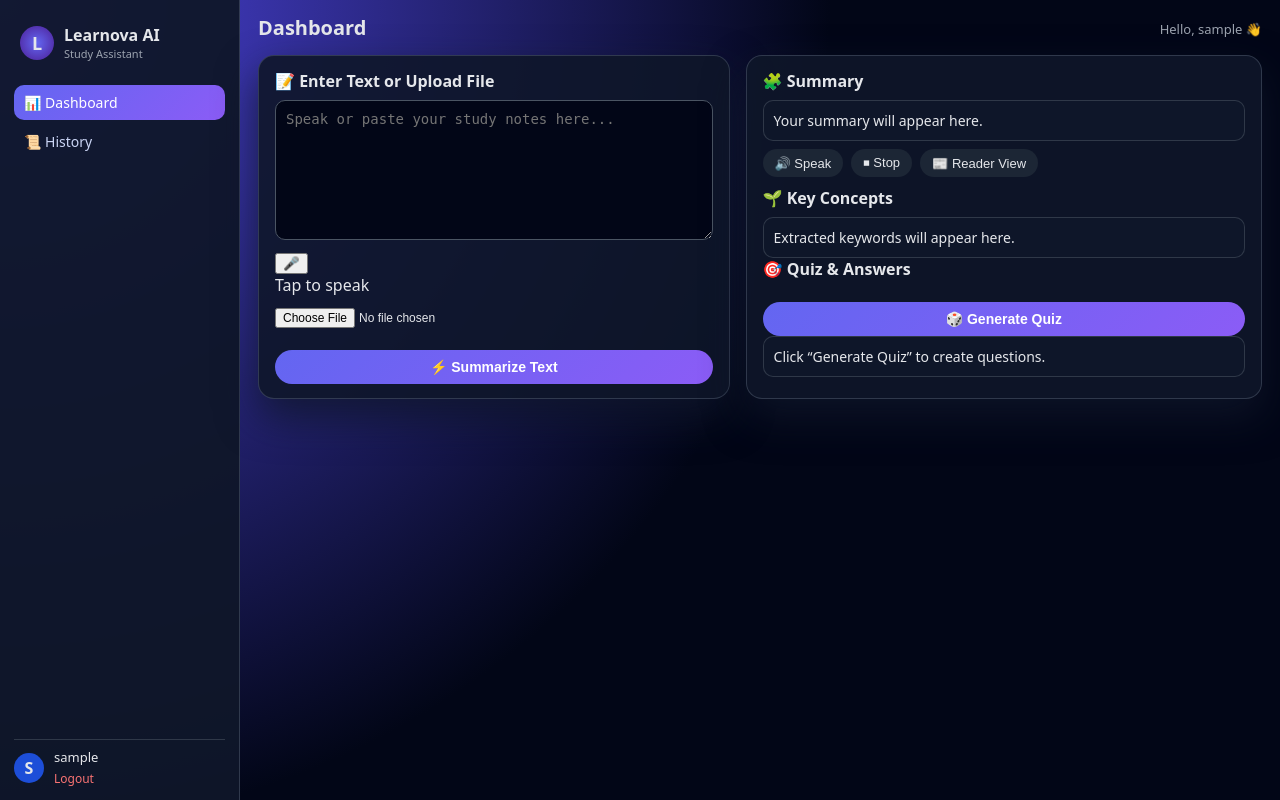
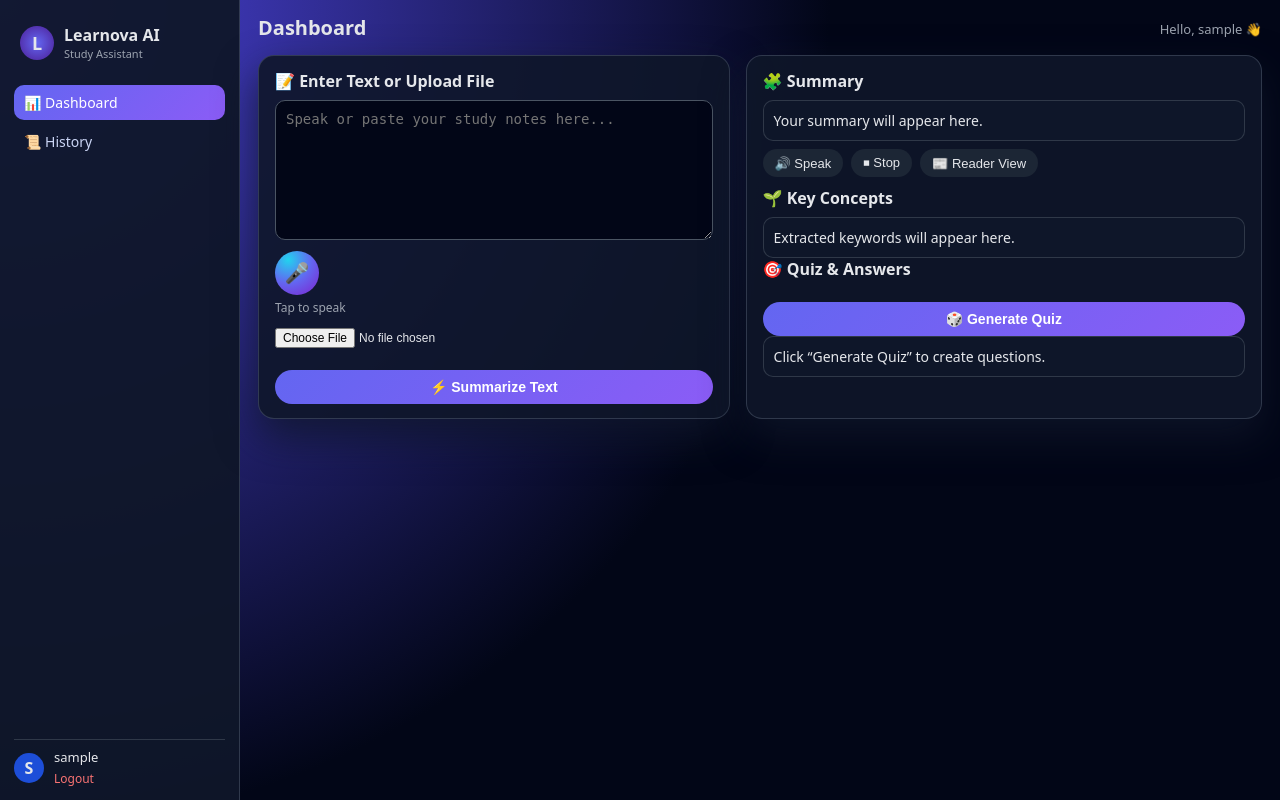
Before and after one commit to lasamailwb-source/learnova-ai, a Flask app: page / in a window 1280 px wide. Run offline with Flask 3, Linux system fonts and the light colour scheme; the visitor is signed in with stand-in values (Sample User, id 1).

Commit message:
Update style.css

```diff
--- a/static/style.css
+++ b/static/style.css
@@ -363,6 +363,66 @@
   background: rgba(31, 41, 55, 0.8);
 }
 
+/* ---------- Microphone (Style C) ---------- */
+
+.mic-wrapper {
+  display: flex;
+  flex-direction: column;
+  align-items: flex-start;
+  gap: 4px;
+  margin-top: 6px;
+}
+
+.mic-btn {
+  width: 44px;
+  height: 44px;
+  border-radius: 999px;
+  border: none;
+  display: flex;
+  align-items: center;
+  justify-content: center;
+  background: radial-gradient(circle at 30% 20%, #22d3ee, #6366f1, #7e22ce);
+  box-shadow: 0 0 0 0 rgba(129, 140, 248, 0.75);
+  cursor: pointer;
+  transition: transform 0.15s ease, box-shadow 0.2s ease, opacity 0.2s ease;
+}
+
+.mic-btn .mic-icon {
+  font-size: 20px;
+}
+
+.mic-btn[data-state="idle"]:hover {
+  transform: translateY(-1px);
+  box-shadow: 0 0 18px rgba(129, 140, 248, 0.8);
+}
+
+.mic-btn[data-state="listening"] {
+  animation: micPulse 1.2s infinite;
+  box-shadow: 0 0 22px rgba(129, 140, 248, 0.95);
+}
+
+.mic-label {
+  font-size: 12px;
+  color: #9ca3af;
+}
+
+@keyframes micPulse {
+  0% {
+    transform: scale(1);
+    box-shadow: 0 0 0 0 rgba(129, 140, 248, 0.7);
+  }
+  50% {
+    transform: scale(1.05);
+    box-shadow: 0 0 16px 4px rgba(129, 140, 248, 0.9);
+  }
+  100% {
+    transform: scale(1);
+    box-shadow: 0 0 0 0 rgba(129, 140, 248, 0.5);
+  }
+}
+
+
+
 /* Simple responsive tweak */
 @media (max-width: 900px) {
   .layout {
```
